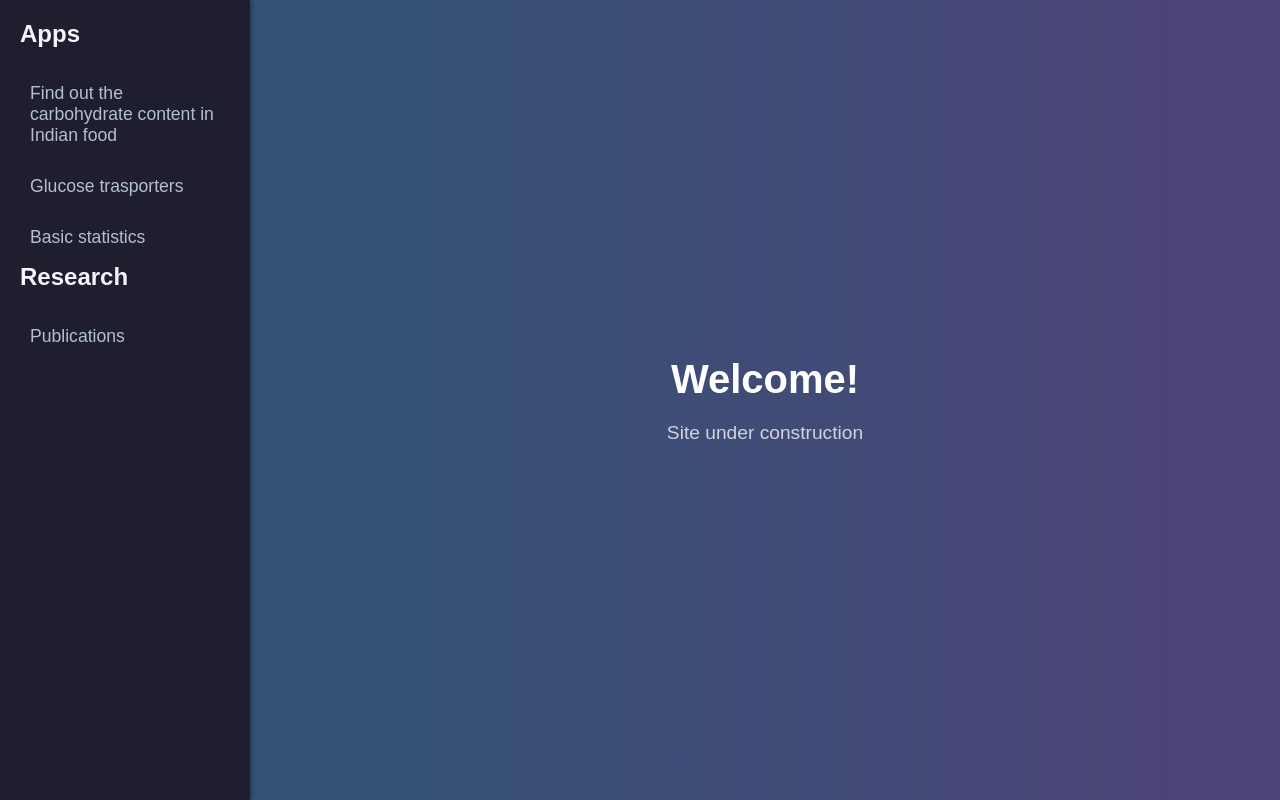
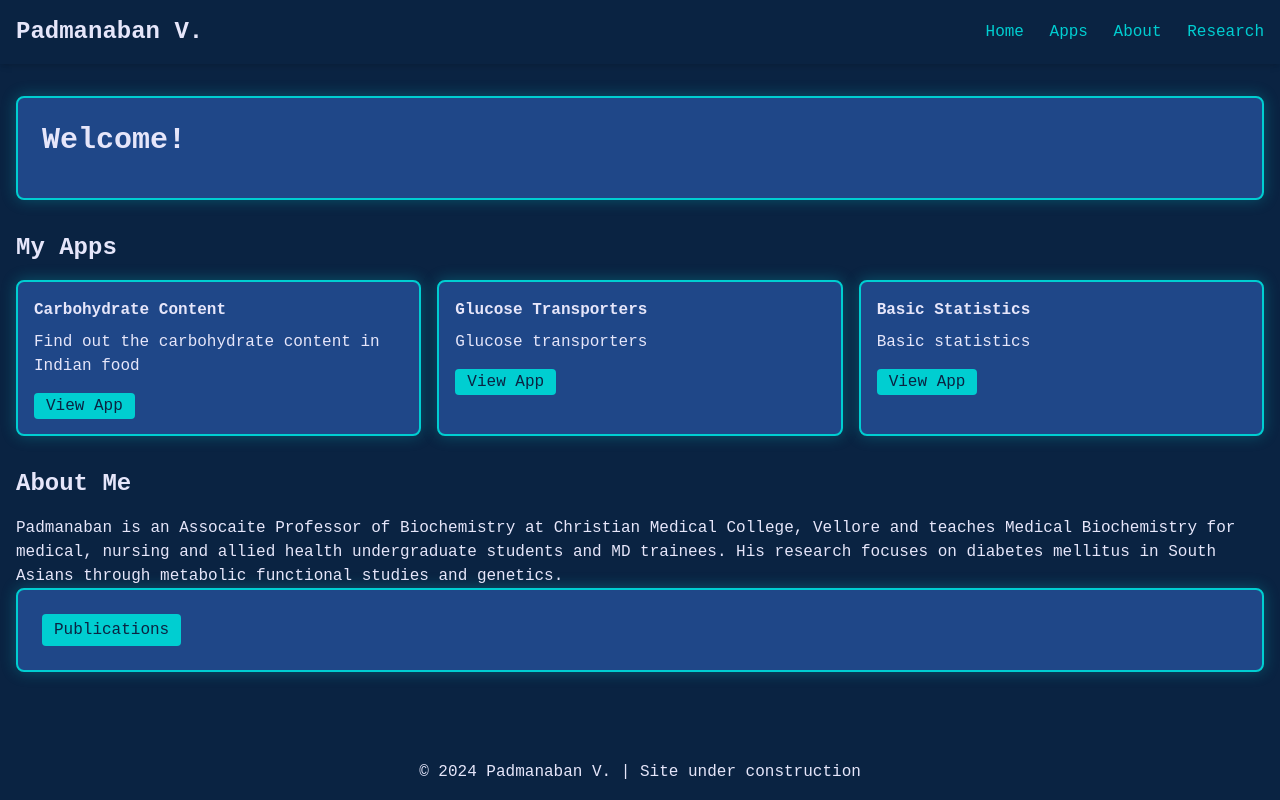
Before and after one commit to Padmanaban55/padmanaban.github.io, a plain HTML site: page index.html in a window 1280 px wide. Drawn offline with nearby package versions, Linux system fonts and the light colour scheme.

Commit message:
Update index.html

```diff
--- a/index.html
+++ b/index.html
@@ -3,80 +3,106 @@
 <head>
     <meta charset="UTF-8">
     <meta name="viewport" content="width=device-width, initial-scale=1.0">
-    <title>My GitHub Pages</title>
+    <title>Padmanaban V. | Personal Website</title>
+    <link href="https://cdnjs.cloudflare.com/ajax/libs/tailwindcss/2.2.19/tailwind.min.css" rel="stylesheet">
     <style>
-        * {
-            margin: 0;
-            padding: 0;
-            box-sizing: border-box;
+        body {
+            background-color: #0A2342; /* Deep space navy blue */
+            color: #E6E6FA; /* Starfleet uniform light lavender */
+            font-family: 'Courier New', monospace;
         }
-        body {
-            display: flex;
-            height: 100vh;
-            font-family: 'Arial', sans-serif;
-            color: #fff;
-            background: linear-gradient(to right, #2b5876, #4e4376);
+        .card {
+            background-color: #1F4788; /* Federation blue */
+            border: 2px solid #00CED1; /* Teal accent like viewscreen graphics */
+            box-shadow: 0 0 15px rgba(0, 206, 209, 0.3);
         }
-        nav {
-            width: 250px;
-            background-color: #1e1e2f;
-            padding: 20px;
-            display: flex;
-            flex-direction: column;
-            align-items: flex-start;
-            box-shadow: 2px 0 5px rgba(0, 0, 0, 0.3);
+        .nav-link {
+            color: #00CED1; /* Teal communication signal color */
+            transition: all 0.3s ease;
         }
-        nav h2 {
-            font-size: 1.5em;
-            margin-bottom: 20px;
-            color: #f4f4f9;
+        .nav-link:hover {
+            color: #7FFFD4; /* Bright aquamarine on hover */
+            text-shadow: 0 0 10px rgba(127, 255, 212, 0.5);
         }
-        nav a {
-            text-decoration: none;
-            color: #b3c0d1;
-            font-size: 1.1em;
-            margin: 10px 0;
-            padding: 5px 10px;
-            border-radius: 4px;
-            transition: background-color 0.3s ease, color 0.3s ease;
+        .starfleet-button {
+            background-color: #00CED1;
+            color: #0A2342;
+            transition: all 0.3s ease;
         }
-        nav a:hover {
-            background-color: #4e4376;
-            color: #fff;
-        }
-        main {
-            flex: 1;
-            display: flex;
-            justify-content: center;
-            align-items: center;
-            text-align: center;
-            padding: 20px;
-        }
-        main h1 {
-            font-size: 2.5em;
-            margin-bottom: 20px;
-            color: #fff;
-        }
-        main p {
-            font-size: 1.2em;
-            color: #d1d4db;
+        .starfleet-button:hover {
+            background-color: #7FFFD4;
+            transform: scale(1.05);
         }
     </style>
 </head>
-<body>
-    <nav>
-        <h2>Apps</h2>
-        <a href="https://padmanaban55.github.io/CarbohydrateContent/">Find out the carbohydrate content in Indian food</a>
-        <a href="https://padmanaban55.github.io/GLUT_Transporters/">Glucose trasporters</a>
-        <a href="https://padmanaban-v.shinyapps.io/ShinyStat/">Basic statistics</a>
-        <h2>Research</h2>
-        <a href="https://scholar.google.com/citations?user=2o2f7RsAAAAJ&hl=en"> Publications </a>
-    </nav>
-    <main>
-        <div>
-            <h1>Welcome!</h1>
-            <p>Site under construction</p>
-        </div>
+<body class="min-h-screen flex flex-col">
+    <header class="bg-opacity-50 p-4 shadow-md">
+        <nav class="container mx-auto flex justify-between items-center">
+            <h1 class="text-2xl font-bold text-teal-200">Padmanaban V.</h1>
+            <div class="space-x-4">
+                <a href="#home" class="nav-link">Home</a>
+                <a href="#apps" class="nav-link">Apps</a>
+                <a href="#about" class="nav-link">About</a>
+                <a href="#research" class="nav-link">Research</a>
+            </div>
+        </nav>
+    </header>
+
+    <main class="container mx-auto px-4 py-8 flex-grow">
+        <section id="home" class="mb-8">
+            <div class="card p-6 rounded-lg shadow-lg">
+                <h2 class="text-3xl font-bold mb-4">Welcome!</h2>
+                <p></p>
+            </div>
+        </section>
+
+        <section id="apps" class="mb-8">
+            <h2 class="text-2xl font-bold mb-4 text-teal-200">My Apps</h2>
+            <div class="grid md:grid-cols-3 gap-4">
+                <div class="card p-4 rounded-lg">
+                    <h3 class="font-bold mb-2">Carbohydrate Content</h3>
+                    <p class="mb-4">Find out the carbohydrate content in Indian food</p>
+                    <a href="https://padmanaban55.github.io/CarbohydrateContent/"
+                       class="starfleet-button px-3 py-1 rounded">
+                        View App
+                    </a>
+                </div>
+                <div class="card p-4 rounded-lg">
+                    <h3 class="font-bold mb-2">Glucose Transporters</h3>
+                    <p class="mb-4">Glucose transporters</p>
+                    <a href="https://padmanaban55.github.io/GLUT_Transporters/"
+                       class="starfleet-button px-3 py-1 rounded">
+                        View App
+                    </a>
+                </div>
+                <div class="card p-4 rounded-lg">
+                    <h3 class="font-bold mb-2">Basic Statistics</h3>
+                    <p class="mb-4">Basic statistics</p>
+                    <a href="https://padmanaban-v.shinyapps.io/ShinyStat/"
+                       class="starfleet-button px-3 py-1 rounded">
+                        View App
+                    </a>
+                </div>
+            </div>
+        </section>
+
+        <section id="about" class="mb-8">
+            <h2 class="text-2xl font-bold mb-4 text-teal-200">About Me</h2>
+            <p> Padmanaban is an Assocaite Professor of Biochemistry at Christian Medical College, Vellore and teaches Medical Biochemistry for medical, nursing and allied health undergraduate students and MD trainees.
+                His research focuses on diabetes mellitus in South Asians through metabolic functional studies and genetics. </p>
+            <div class="card p-6 rounded-lg shadow-lg">
+                <div class="flex space-x-4">
+                    <a href="https://scholar.google.com/citations?user=2o2f7RsAAAAJ&hl=en"
+                       class="starfleet-button px-3 py-1 rounded">
+                        Publications
+                    </a>
+                </div>
+            </div>
+        </section>
     </main>
+
+    <footer class="bg-opacity-50 p-4 text-center">
+        <p class="text-teal-300">© 2024 Padmanaban V. | Site under construction</p>
+    </footer>
 </body>
 </html>
```
